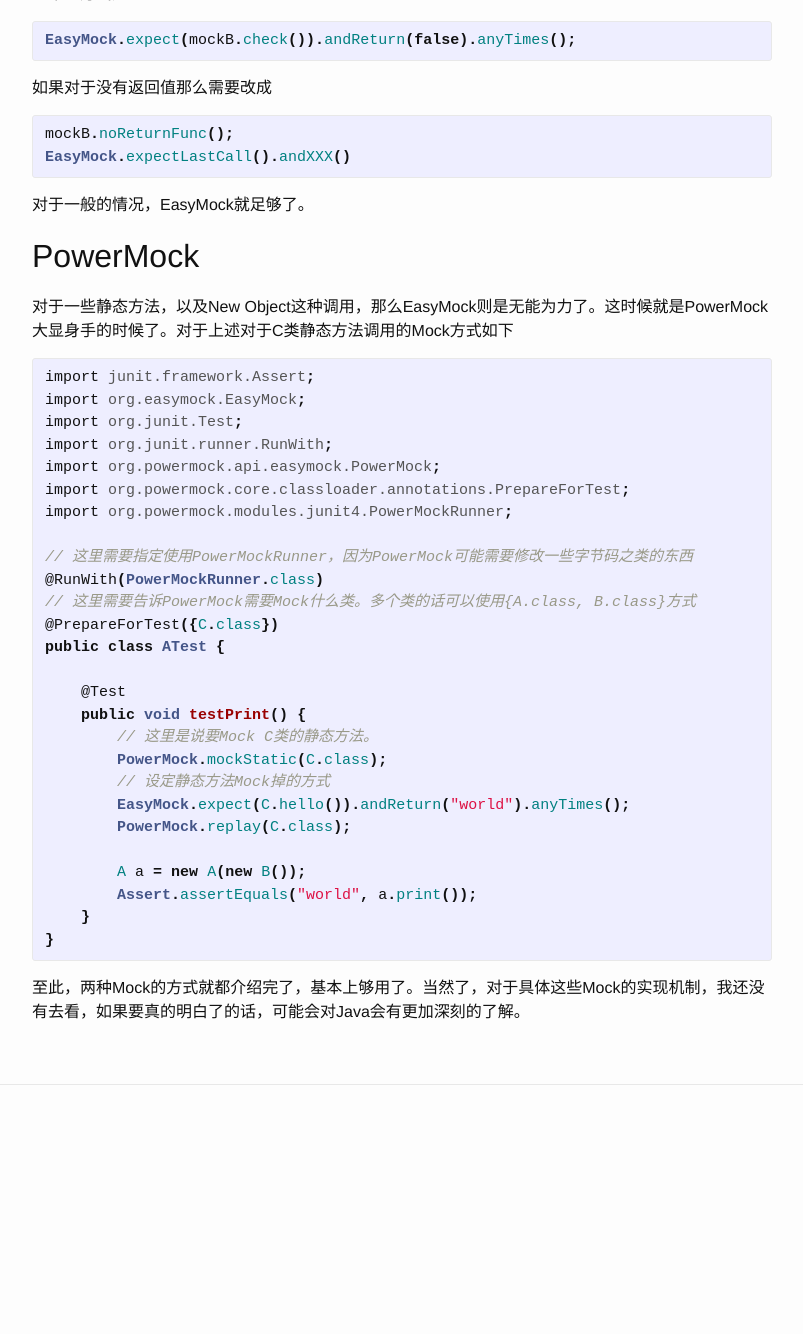
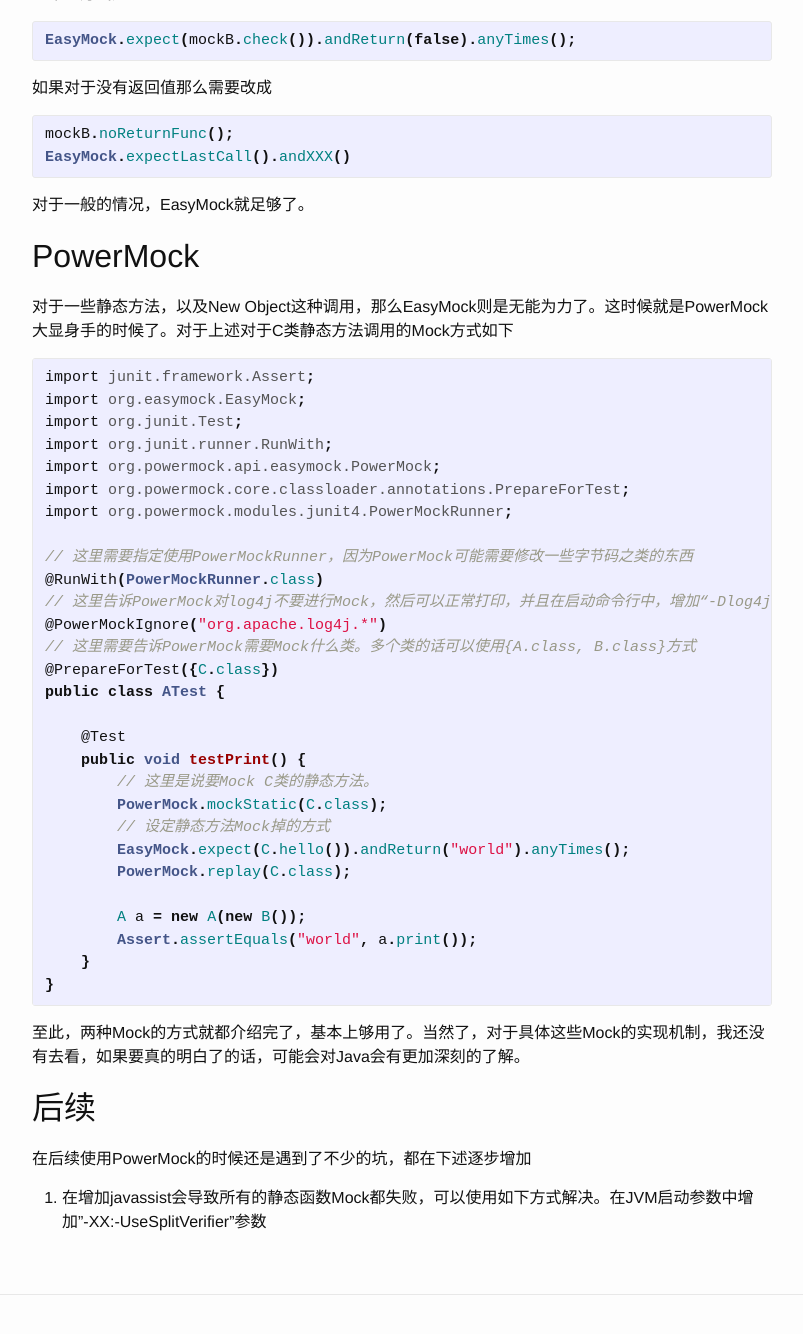
Before and after one commit to imay/imay.github.io, a Jekyll site: the page built from _posts/2014-12-06-java-unit-test.md, in a window 1280 px wide and 1400 px high, scrolled down 1798 px. Shown: the top 1334 px of the window, without its empty margins (238-1041 px from the left). Built offline with Jekyll 4.4.1, drawn with Linux system fonts in a browser that asks for light colours; before the commit the page ends 2988 px from its top, so only the background shows below that.

```diff
--- a/_posts/2014-12-06-java-unit-test.md
+++ b/_posts/2014-12-06-java-unit-test.md
@@ -103,6 +103,8 @@ import org.powermock.modules.junit4.PowerMockRunner;
 
 // 这里需要指定使用PowerMockRunner，因为PowerMock可能需要修改一些字节码之类的东西
 @RunWith(PowerMockRunner.class)
+// 这里告诉PowerMock对log4j不要进行Mock，然后可以正常打印，并且在启动命令行中，增加“-Dlog4j.ignoreTCL=true”
+@PowerMockIgnore("org.apache.log4j.*")
 // 这里需要告诉PowerMock需要Mock什么类。多个类的话可以使用{A.class, B.class}方式
 @PrepareForTest({C.class})
 public class ATest {
@@ -122,3 +124,9 @@ public class ATest {
 {% endhighlight %}
 
 至此，两种Mock的方式就都介绍完了，基本上够用了。当然了，对于具体这些Mock的实现机制，我还没有去看，如果要真的明白了的话，可能会对Java会有更加深刻的了解。
+
+## 后续
+
+在后续使用PowerMock的时候还是遇到了不少的坑，都在下述逐步增加
+
+1. 在增加javassist会导致所有的静态函数Mock都失败，可以使用如下方式解决。在JVM启动参数中增加"-XX:-UseSplitVerifier"参数
```
Also changed, not shown: about.md (+1 -5 lines).
